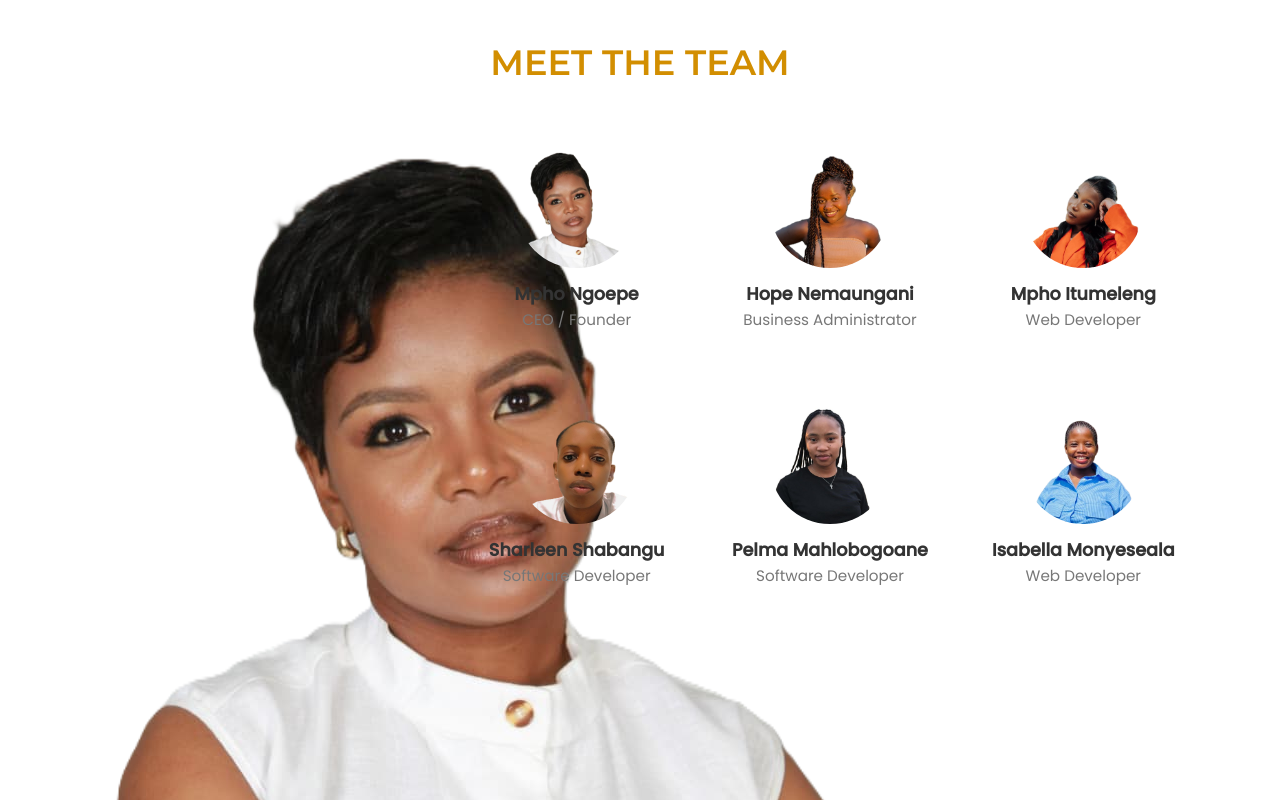
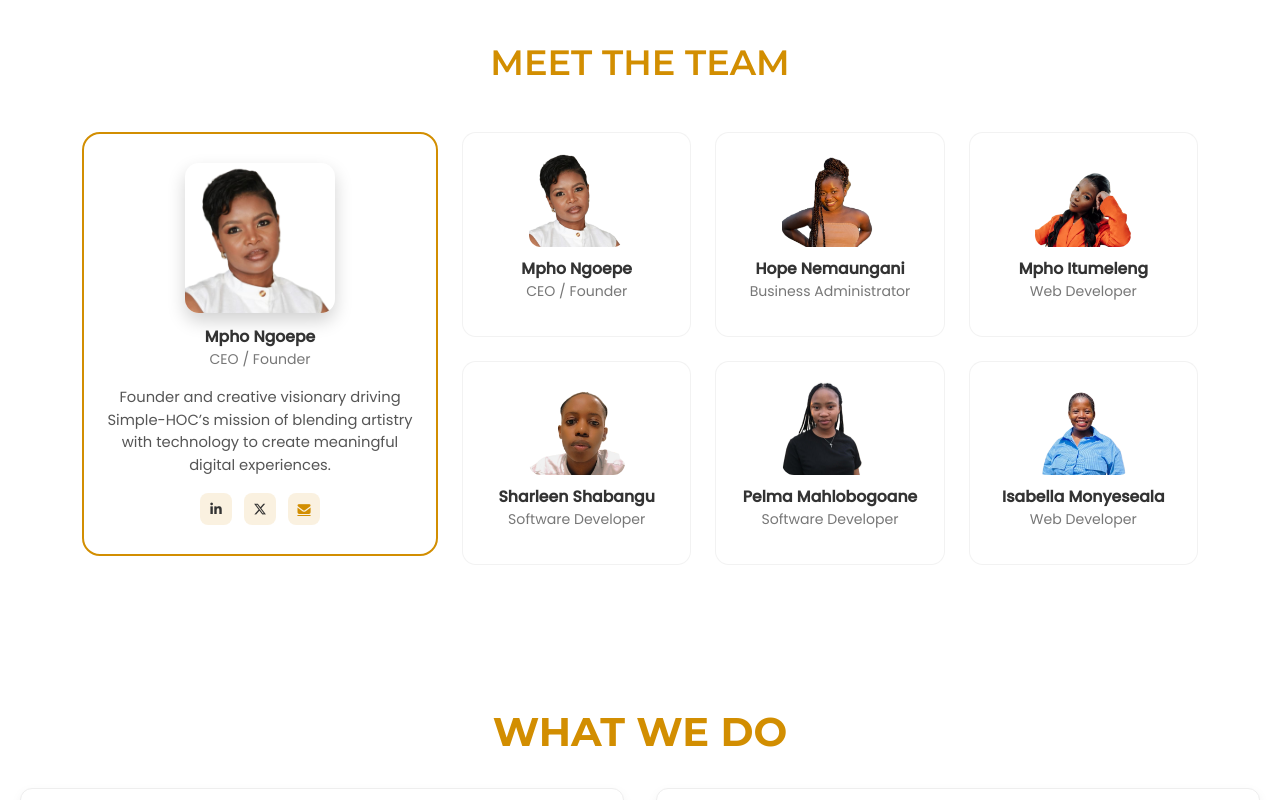
Before and after one commit to SIMPLE-H-O-C/Simple-hoc, a React (Vite) app in the folder simple-hoc/: page / in a window 1280 px wide. Shown: the part 1680-2480 px from the top of the page. Built offline with nearby package versions, Linux system fonts and the light colour scheme.

Commit message:
Update AboutUs.css

```diff
--- a/simple-hoc/src/styles/AboutUs.css
+++ b/simple-hoc/src/styles/AboutUs.css
@@ -185,54 +185,164 @@
 }
 
 
-/* Team Section */
+/* =========================
+   TEAM SECTION
+========================= */
+
 .team-section {
   background-color: #fff;
-  font-family: "Poppins", sans-serif;
+  padding: 4.5rem 0;
 }
 
 .team-section .section-title {
-  font-family: "Montserrat", sans-serif;
-  font-size: 2.2rem;
-  color: #d28e01;
-  margin-bottom: 2rem;
+  margin-bottom: 2.2rem;
 }
 
-.team-card {
+/* =========================
+   FEATURED FOUNDER CARD
+========================= */
+
+.team-featured-card {
+  background: #fff;
+  border: 2px solid #d28e01;
+  border-radius: 18px;
+  padding: 1.8rem 1.4rem;
   text-align: center;
-  padding: 1rem 0;
+  height: 100%;
+  transition: transform 0.3s ease, box-shadow 0.3s ease;
 }
 
+.team-featured-card:hover {
+  transform: translateY(-5px);
+  box-shadow: 0 10px 22px rgba(210, 142, 1, 0.22);
+}
+
+.team-featured-img {
+  width: 150px;
+  height: 150px;
+  object-fit: cover;
+  border-radius: 14px;
+  margin-bottom: 0.9rem;
+  box-shadow: 0 8px 18px rgba(0, 0, 0, 0.18);
+}
+
+.team-featured-text {
+  font-size: 0.92rem;
+  line-height: 1.55;
+  color: #555;
+  margin: 0.7rem 0 1rem;
+}
+
+/* =========================
+   TEAM GRID CARDS
+========================= */
+
+.team-card {
+  background: #fff;
+  border-radius: 14px;
+  padding: 1.1rem 0.6rem;
+  text-align: center;
+  height: 100%;
+  border: 1px solid rgba(0, 0, 0, 0.05);
+  transition: transform 0.25s ease, box-shadow 0.25s ease;
+}
+
+.team-card:hover {
+  transform: translateY(-4px);
+  box-shadow: 0 8px 18px rgba(0, 0, 0, 0.12);
+}
+
+/* =========================
+   TEAM IMAGES (SQUARE)
+========================= */
+
 .team-img-wrapper {
-  width: 120px;
-  height: 120px;
-  margin: 0 auto 1rem;
+  width: 96px;
+  height: 96px;
+  margin: 0 auto 0.8rem;
   overflow: hidden;
-  border-radius: 50%;
+  border-radius: 12px;
 }
 
 .team-img {
   width: 100%;
   height: 100%;
   object-fit: cover;
-  transition: transform 0.3s, box-shadow 0.3s;
+  transition: transform 0.25s ease;
 }
 
 .team-img:hover {
-  transform: scale(1.05);
-  box-shadow: 0 0 15px 5px rgba(210, 142, 1, 0.6);
+  transform: scale(1.04);
 }
 
+/* =========================
+   TEAM TEXT
+========================= */
+
 .team-name {
-  font-size: 1.1rem;
+  font-size: 0.98rem;
   font-weight: 600;
-  margin-bottom: 0.25rem;
+  margin-bottom: 0.15rem;
+  color: #333;
 }
 
 .team-role {
-  font-size: 0.95rem;
+  font-size: 0.88rem;
   color: #777;
 }
+
+/* =========================
+   SOCIAL ICONS
+========================= */
+
+.team-socials {
+  display: flex;
+  justify-content: center;
+  gap: 12px;
+  margin-top: 0.6rem;
+}
+
+.team-socials a {
+  width: 32px;
+  height: 32px;
+  border-radius: 8px;
+  background: rgba(210, 142, 1, 0.12);
+  color: #d28e01;
+  display: flex;
+  align-items: center;
+  justify-content: center;
+  font-size: 0.82rem;
+  transition: all 0.25s ease;
+}
+
+.team-socials a:hover {
+  background: #d28e01;
+  color: #fff;
+  transform: translateY(-2px);
+}
+
+/* =========================
+   RESPONSIVE TWEAKS
+========================= */
+
+@media (max-width: 991px) {
+  .team-featured-card {
+    margin-bottom: 2rem;
+  }
+}
+
+@media (max-width: 576px) {
+  .team-featured-img {
+    width: 130px;
+    height: 130px;
+  }
+
+  .team-img-wrapper {
+    width: 86px;
+    height: 86px;
+  }
+}
+
 
 /* Responsive Adjustments */
 @media (max-width: 992px) {
```
